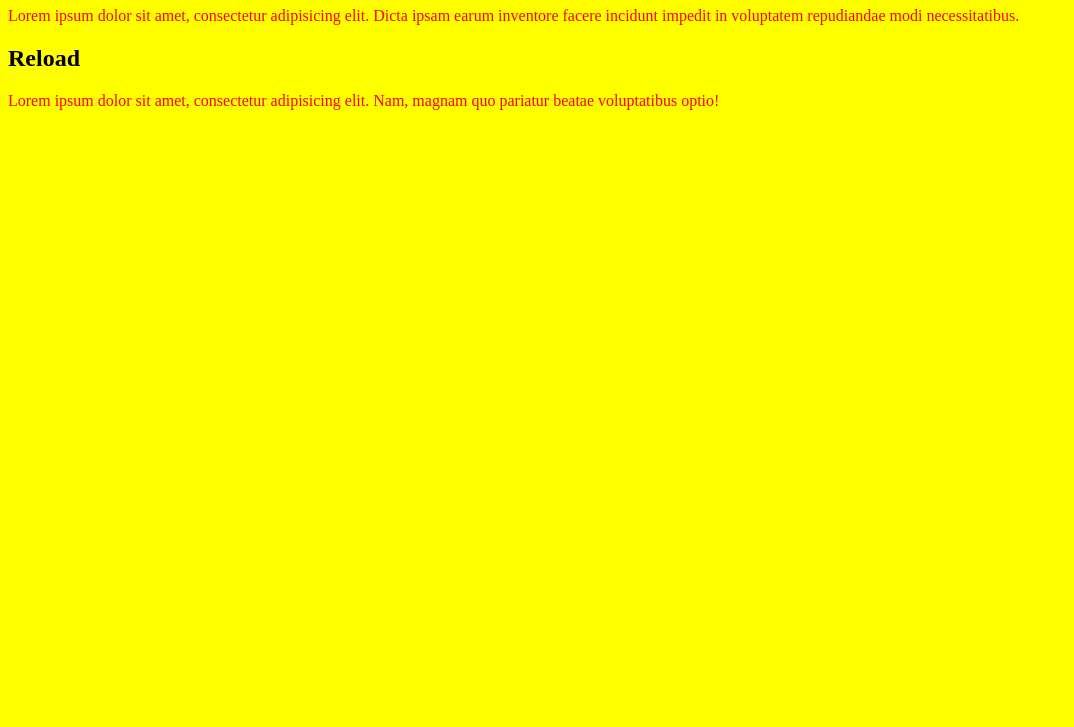
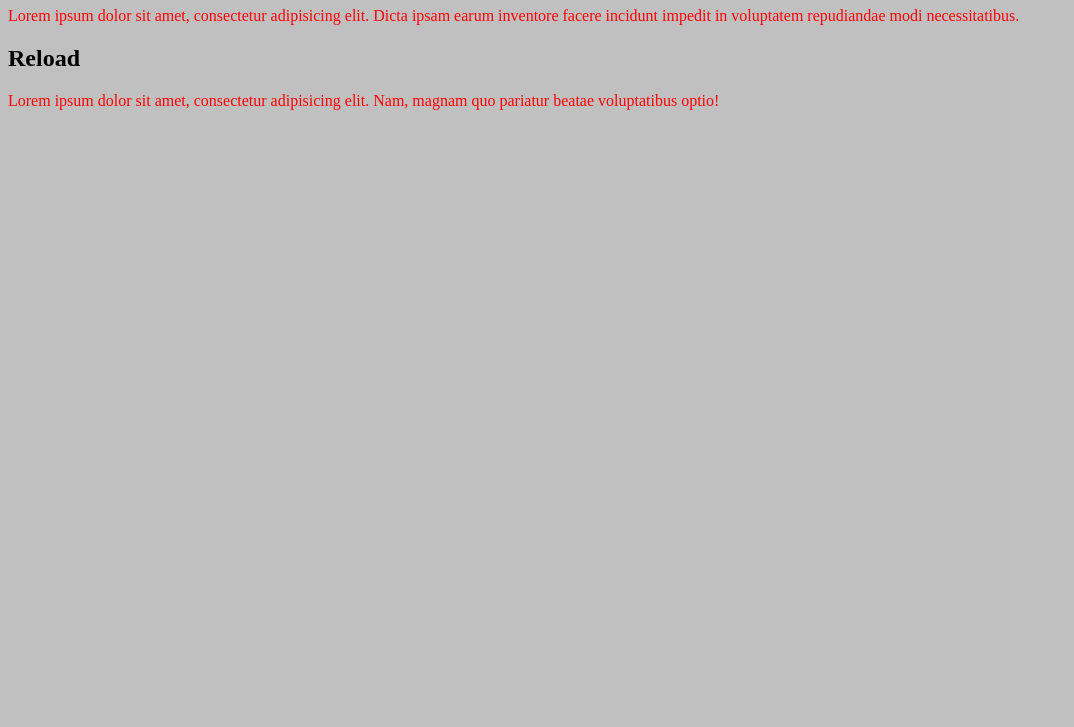
Before and after one commit to mark211/test, a plain HTML site: page index.html in a window 1280 px wide. Shown: the part 73-800 px from the top of the page, without its empty margins (0-1074 px from the left). Drawn offline with Linux system fonts and the light colour scheme.

Commit message:
chenge css file

```diff
--- a/style.css
+++ b/style.css
@@ -1,5 +1,5 @@
 body {
-  background: yellow;
+  background: silver;
 }
 h1 {
   text-align: center;
```
